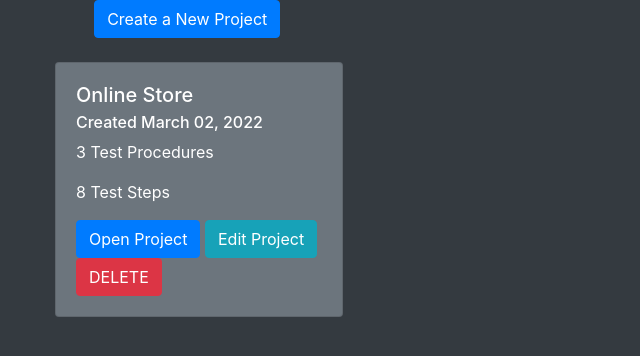
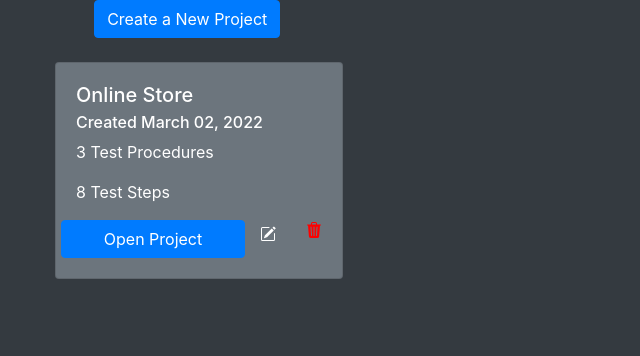
Before and after one commit to armanirodriguez/SWETestProcedure, a Flask app: page /projects in a window 1280 px wide. Shown: the part 88-444 px from the top of the page, without its empty margins (0-640 px from the left). Run offline with Flask 2, Linux system fonts and the light colour scheme; data comes from the database, SQL or seed files in the repository; some libraries are stand-ins or nearby versions.

Commit message:
added icons for editing projects

```diff
--- a/app/templates/projects.html
+++ b/app/templates/projects.html
@@ -27,8 +27,13 @@
                 <h6 class="card-subtitle mb-2 text-grey">Created {{ project.date_created.strftime('%B %d, %Y') }}</h6>
                 <p class="card-text">{{ project.procedures | length }} Test Procedures</p>
                 <p class="card-text">{{ project.procedures | map (attribute='steps') | map('length') | sum }} Test Steps</p>
-                <a href="{{ url_for('procedures', project_id=project.id) }}" class=" btn btn-primary">Open Project</a>
-                <button class="btn btn-info" data-toggle="modal" data-target="#editModal{{project.id}}">Edit Project</button>
+                <div class="row">
+                    <a href="{{ url_for('procedures', project_id=project.id) }}" class="col btn btn-primary">Open Project</a>
+                    <a class="col-2" href="" data-toggle="modal" data-target="#editModal{{project.id}}"><img src="/static/img/pencil-square.svg" alt="Edit"></a>
+                    <form style="margin-bottom:5px;" class="col-2" method="post" action="{{ url_for('delete_project', project_id=project.id) }}">
+                        <input type="image" name="submit" src="/static/img/trash3-fill.svg"></button>
+                    </form>
+                </div>
                 <form method="post" action="{{ url_for('edit_project', project_id=project.id) }}">
                     <div class="modal fade" id="editModal{{project.id}}" tabindex="-1" role="dialog" aria-labelledby="exampleModalLabel" aria-hidden="true">
                         <div class="modal-dialog" role="document">
@@ -52,9 +57,7 @@
                         </div>
                     </div>
                 </form>
-                <form method="post" action="{{ url_for('delete_project', project_id=project.id) }}">
-                    <button class="btn btn-danger" name="submit">DELETE</button>
-                </form>
+
             </div>
         </div>
     </div>
```
Also changed, not shown: .pre-commit-config.yaml.
